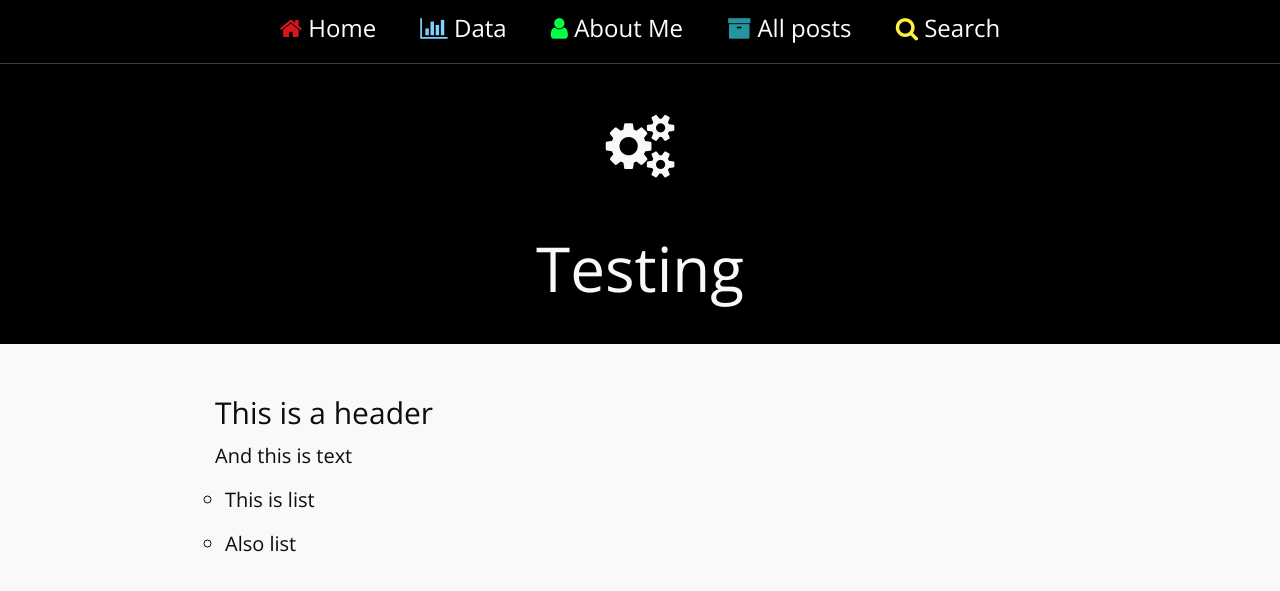
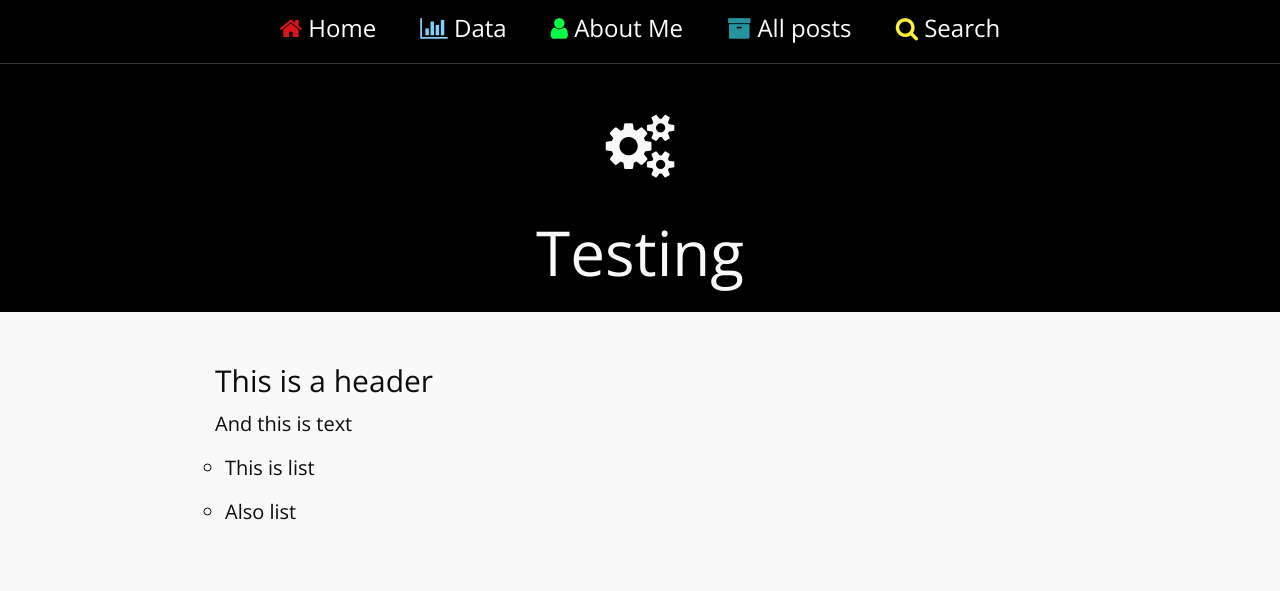
Before and after one commit to dajwarren/dajwarren.github.io, a Jekyll site: the page built from bleh.md, in a window 1280 px wide. Shown: the top 591 px of the page. Built offline with Jekyll 4.4.1, drawn with Linux system fonts in a browser that asks for light colours; nearby versions of some CDN libraries; some web fonts are replaced.

Commit message:
Reduce post title padding

```diff
--- a/css/main.scss
+++ b/css/main.scss
@@ -108,9 +108,9 @@ ul {
 
 }
 
-.title{
+.title {
   text-align: center;
-  padding: 2rem 0;
+  padding: 1rem 0;
   background-color: $header-background;
 }
 
```
